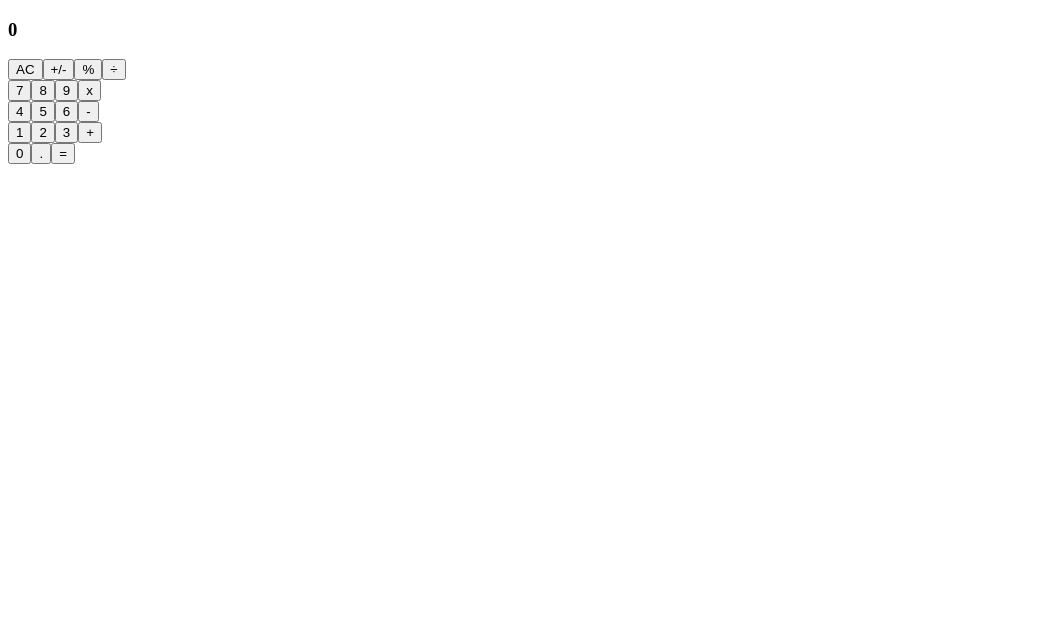
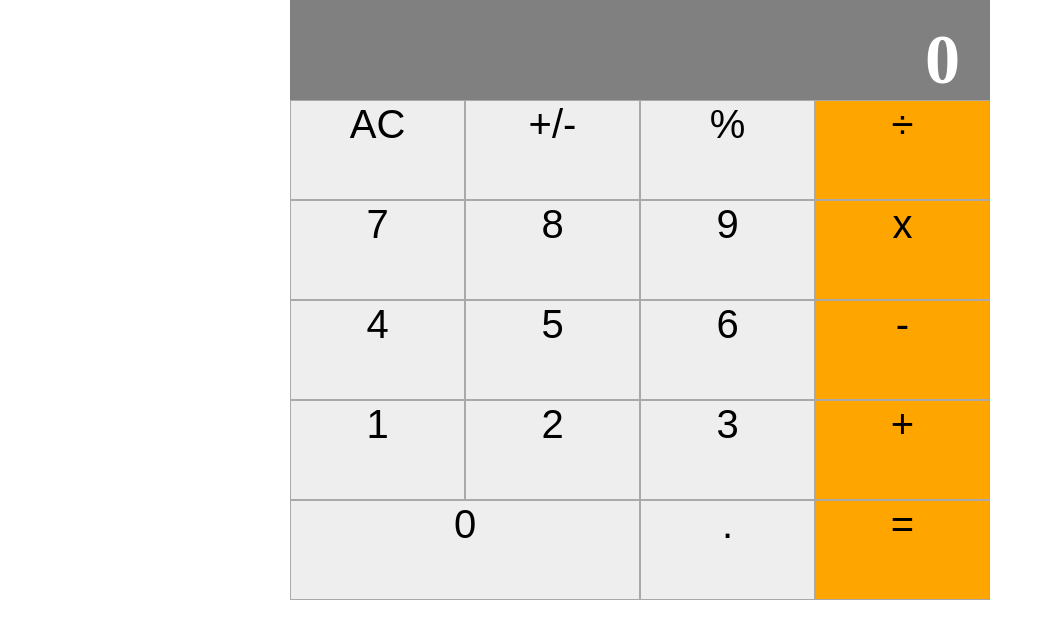
Before and after one commit to dev1980/calculator-project, a React (Create React App) app: page / in a window 1280 px wide. Shown: the top 638 px of the page, without its empty margins (0-1045 px from the left). Built offline with nearby package versions, Linux system fonts and the light colour scheme.

Commit message:
Implement the style for calculator app

```diff
--- a/package.json
+++ b/package.json
@@ -7,6 +7,7 @@
     "@testing-library/react": "^9.3.2",
     "@testing-library/user-event": "^7.1.2",
     "big.js": "^5.2.2",
+    "node-sass": "^4.13.1",
     "prop-types": "^15.7.2",
     "react": "^16.13.1",
     "react-dom": "^16.13.1",
--- a/src/components/Button.js
+++ b/src/components/Button.js
@@ -2,15 +2,23 @@ import React from 'react';
 import PropTypes from 'prop-types';
 
 const Button = props => {
-  const { name } = props;
+  const { name, color, wide } = props;
+  const style = {backgroundColor: color};
+  if(wide) style.width ='50%';
 
   return (
-    <button type="button">{name}</button>
+    <button className="button" type="button" style={style}>{name}</button>
   );
 };
 
 Button.propTypes = {
   name: PropTypes.string.isRequired,
+  color: PropTypes.string,
+  wide: PropTypes.bool,
 };
+Button.defaultProps = {
+  color: 'orange',
+  wide: false,
+}
 
 export default Button;
--- a/src/components/ButtonPanel.js
+++ b/src/components/ButtonPanel.js
@@ -4,32 +4,32 @@ import Button from './Button';
 const ButtonPanel = () => (
   <div className="ButtonPanel">
     <div className="first-group">
-      <Button name="AC" />
-      <Button name="+/-" />
-      <Button name="%" />
+      <Button name="AC" color="#eee" />
+      <Button name="+/-" color="#eee" />
+      <Button name="%" color="#eee" />
       <Button name="÷" />
     </div>
     <div className="second-group">
-      <Button name="7" />
-      <Button name="8" />
-      <Button name="9" />
+      <Button name="7" color="#eee" />
+      <Button name="8" color="#eee" />
+      <Button name="9" color="#eee" />
       <Button name="x" />
     </div>
     <div className="third-group">
-      <Button name="4" />
-      <Button name="5" />
-      <Button name="6" />
+      <Button name="4" color="#eee" />
+      <Button name="5" color="#eee" />
+      <Button name="6" color="#eee" />
       <Button name="-" />
     </div>
     <div className="fourth-group">
-      <Button name="1" />
-      <Button name="2" />
-      <Button name="3" />
+      <Button name="1" color="#eee" />
+      <Button name="2" color="#eee" />
+      <Button name="3" color="#eee" />
       <Button name="+" />
     </div>
     <div className="fifth-group">
-      <Button name="0" />
-      <Button name="." />
+      <Button name="0" wide color="#eee" />
+      <Button name="." color="#eee" />
       <Button name="=" />
     </div>
   </div>
--- a/src/css/scss/index.scss
+++ b/src/css/scss/index.scss
@@ -0,0 +1,46 @@
+html {
+  box-sizing: border-box;
+}
+*, *:before, *:after {
+  box-sizing: inherit;
+}
+
+body {
+  margin: 0;
+}
+
+#container {
+    display: flex;
+    flex-direction: column;
+    justify-content: center;
+    width: 700px;
+    margin: auto;
+    box-sizing: border-box;
+}
+
+  .display {
+    background-color:#808080;
+    box-sizing: border-box;
+    height: 100px;
+    color: white;
+    font-size: 60px;
+    padding: 15px 30px;
+    font-weight: bold;
+  }
+
+  .display h3 {
+    margin-top: 4px;
+    text-align:right;
+  }
+
+  .button {
+    height: 100px;
+    display: inline-flex;
+    justify-content: center;
+    width: 25%;
+    margin: auto;
+    font-size: 40px;
+    border: 1px solid darkgrey;
+    cursor: pointer;
+    -webkit-tap-highlight-color: rgba(0,0,0,0);
+  }
```
Also changed, not shown: 1 other file (tests, documents, lock files or other folders).
